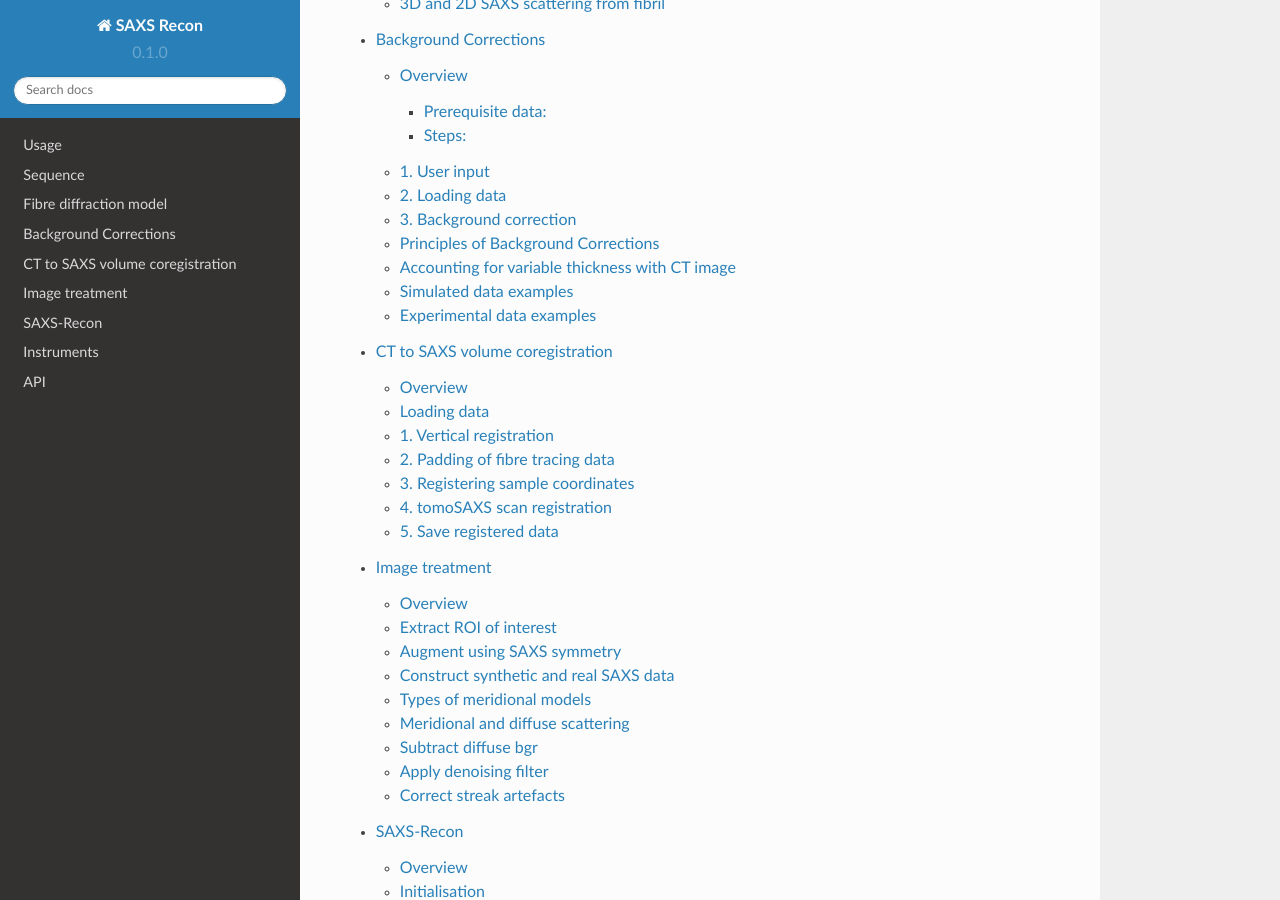
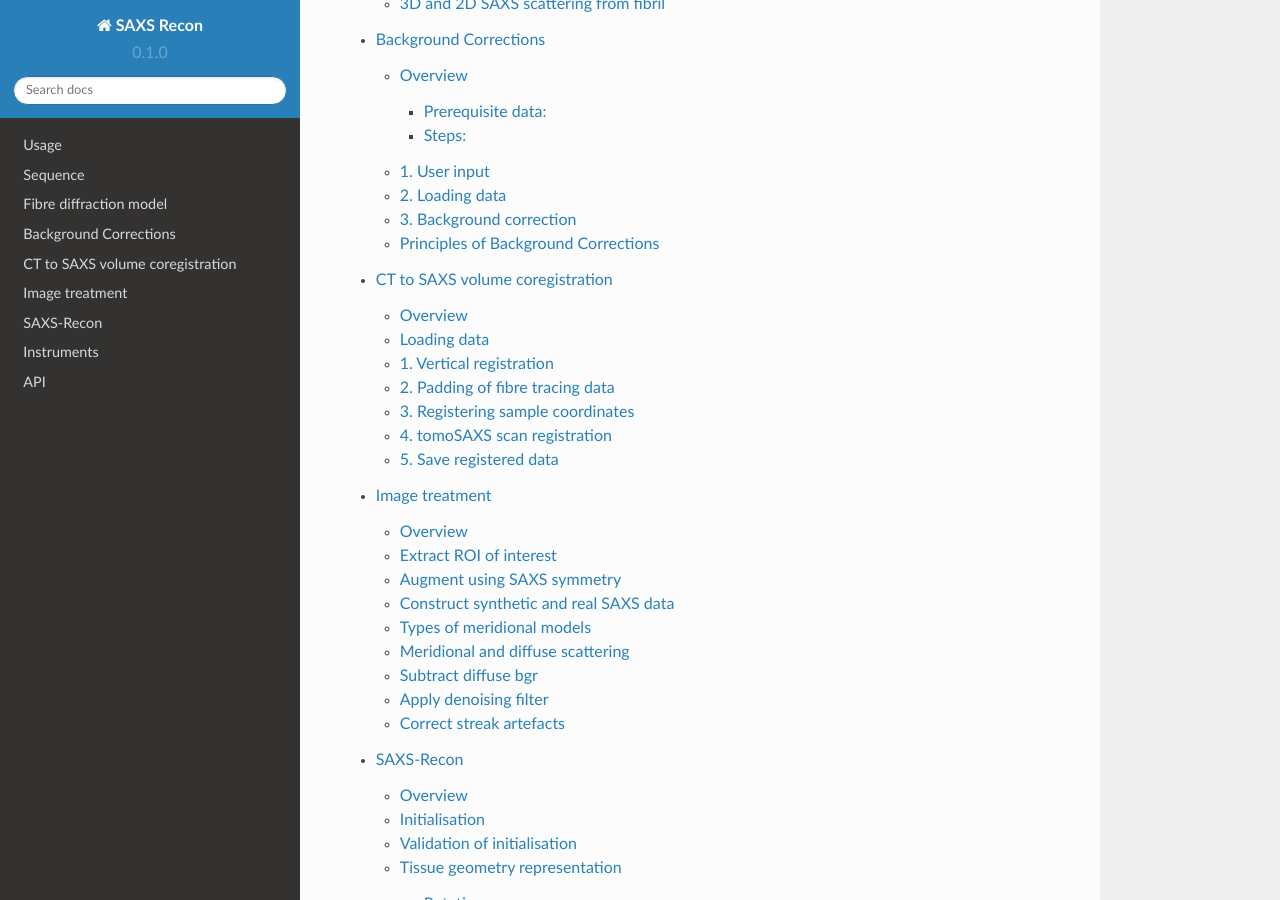
Before and after one commit to himadri111/saxs-docs-tutorial, a Sphinx documentation site: the page built from docs/source/index.rst, in a window 1280 px wide and 900 px high, scrolled down 793 px. Built offline with Sphinx 7.4.7 and the Read the Docs theme 2.0.0, drawn with Linux system fonts in a browser that asks for light colours; some of the changed lines change nothing that is shown.

Commit message:
Update bgrcorr.rst

```diff
--- a/docs/source/bgrcorr.rst
+++ b/docs/source/bgrcorr.rst
@@ -320,7 +320,16 @@
 
 .. image:: orig_vs_corr_clipped.png
 
-.. image:: iq_comp_plot_tight.png
+.. image:: full_iq_comp_plot.png
+
+.. image:: full_iq_log_comp_plot.png
+
+.. image:: 3rd_peak_iq_comp_plot.png
+
+.. image:: 3rd_peak_iq_log_comp_plot.png
+
+.. image:: 3rd_peak_log_just_iq_comp_plot
+
 
 h. The original frames for the entire tomoSAXS slice are then copied, and copies are replaced by the corrected frame for the respective index.
 
@@ -333,24 +342,3 @@
 Summarize relations in A. Smith et al J. App. Cryst. (2017)
 (Primary responsibility: EN/HG)
 Summarize equations
-
-Load SAXS scans along with background files and apply adcorr correction
-  a. Theory behind absorption corrections in variable geometries
-  b. Example usage with experimental data
-  c. Example usage with simulated data
-    i. Using `pyFAI <https://pyfai.readthedocs.io/>`_ to generate synthetic data
-
-.. _variablethickness:
-Accounting for variable thickness with CT image
-------------------
-(Primary responsibility: EN with input from AP/JC). Code examples
-
-.. _examplesim:
-Simulated data examples
---------------------
-Linescan of tissue plane with small voxel size in saline/PBS
-
-.. _exampleexp:
-Experimental data examples
---------------------
-Linescan of tissue plane from experimental data in saline/PBS
```
